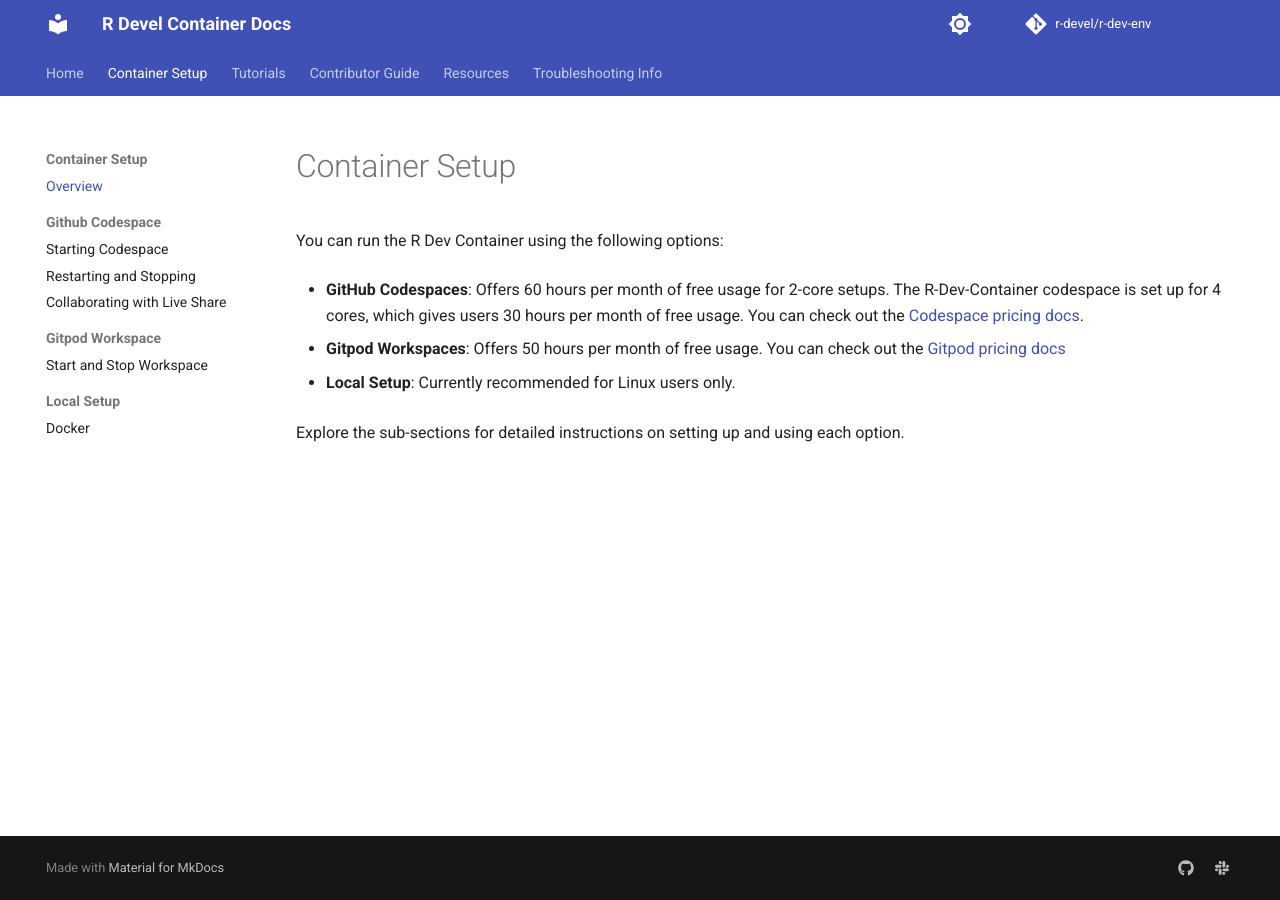
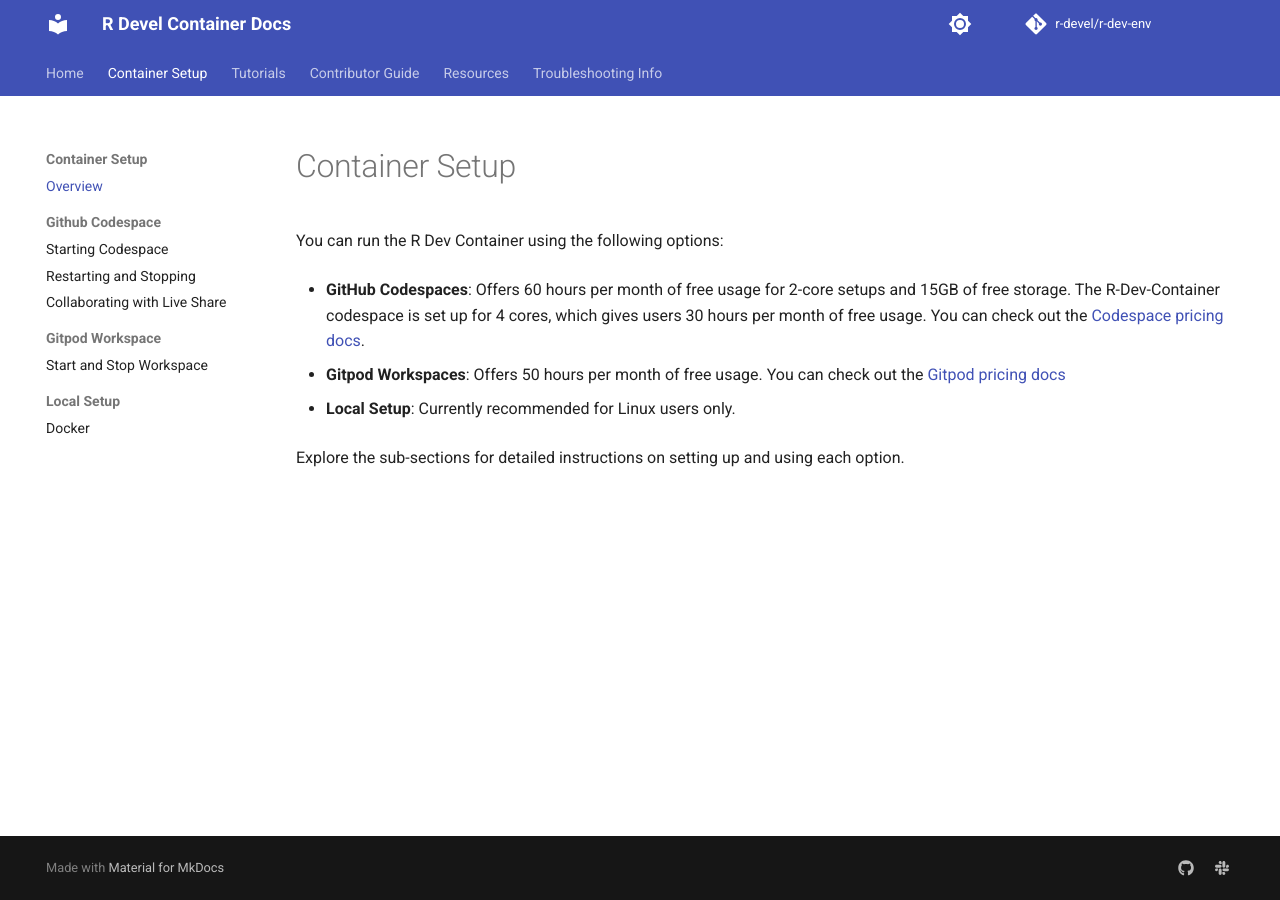
Before and after one commit to r-devel/r-dev-env, an MkDocs documentation site: the page built from docs/container_setup/index.md, in a window 1280 px wide. Built offline with MkDocs 1.6.1 and Material for MkDocs 9.7.7, drawn with Linux system fonts in a browser that asks for light colours; comment, search, counter and statistics services are not loaded.

Commit message:
docs: mention for 15GB free storage for codespace

```diff
--- a/docs/container_setup/index.md
+++ b/docs/container_setup/index.md
@@ -2,7 +2,7 @@
 
 You can run the R Dev Container using the following options:
 
-- **GitHub Codespaces**: Offers 60 hours per month of free usage for 2-core setups. The R-Dev-Container codespace is set up for 4 cores, which gives users 30 hours per month of free usage. You can check out the [Codespace pricing docs](https://docs.github.com/en/billing/managing-billing-for-github-codespaces/about-billing-for-github-codespaces#about-github-codespaces-pricing).
+- **GitHub Codespaces**: Offers 60 hours per month of free usage for 2-core setups and 15GB of free storage. The R-Dev-Container codespace is set up for 4 cores, which gives users 30 hours per month of free usage. You can check out the [Codespace pricing docs](https://docs.github.com/en/billing/managing-billing-for-github-codespaces/about-billing-for-github-codespaces#about-github-codespaces-pricing).
 
 - **Gitpod Workspaces**: Offers 50 hours per month of free usage. You can check out the [Gitpod pricing docs](https://www.gitpod.io/pricing)
 
```
